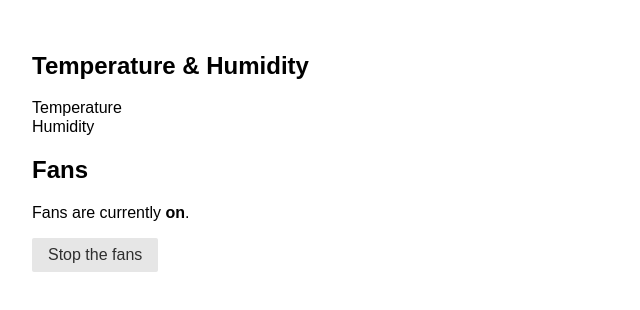
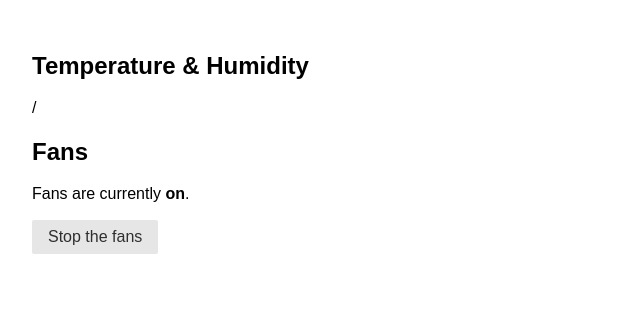
Before and after one commit to dancxjo/vivarium-monitor, a website: page public/index.html in a window 1280 px wide. Shown: the whole page, without its empty margins (0-640 px from the left). Drawn offline with nearby package versions, Linux system fonts and the light colour scheme; no server answers.

Commit message:
Less redundancy

```diff
--- a/public/index.html
+++ b/public/index.html
@@ -20,12 +20,7 @@
 
   <body>
     <h2>Temperature &amp; Humidity</h2>
-    <dl>
-      <dt>Temperature</dt>
-      <dd id="temp"></dd>
-      <dt>Humidity</dt>
-      <dd id="humidity"></dd>
-    </dl>
+    <span id="temp"></span> / <span id="humidity"></span>
     <h2>Fans</h2>
     <p>Fans are currently <strong id="fanState">on</strong>.</p>
     <button id="fanToggle" class="pure-button">Stop the fans</button>
```
